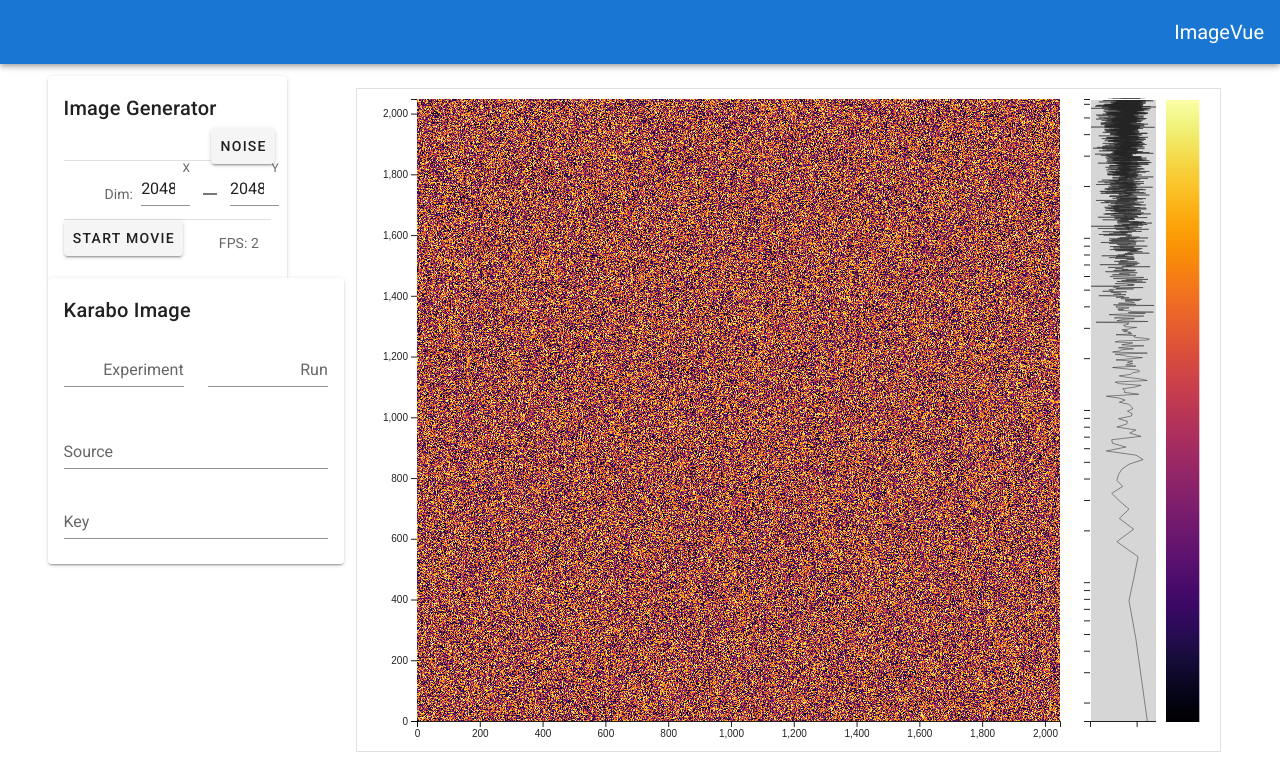
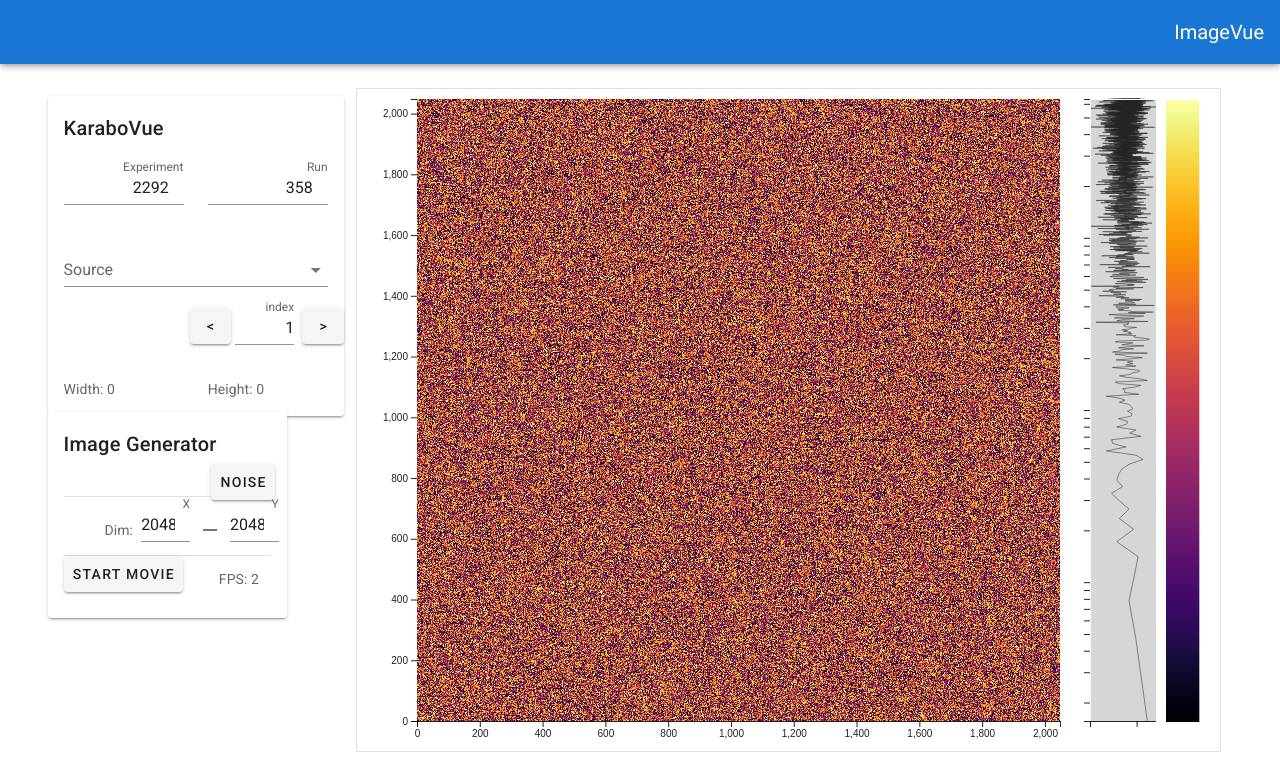
Before and after one commit to CPrescher/ImageVue, a Vue app: page / in a window 1280 px wide. Shown: the top 776 px of the page. Built offline with nearby package versions, Linux system fonts and the light colour scheme; no server answers.

Commit message:
Adding connection to karabo server and browsing

```diff
--- a/package.json
+++ b/package.json
@@ -13,6 +13,7 @@
     "d3": "^5.16.0",
     "lodash": "^4.17.19",
     "rxjs": "^6.6.2",
+    "socket.io-client": "^2.3.0",
     "three": "^0.119.1",
     "vue": "^2.6.11",
     "vue-router": "^3.2.0",
--- a/src/components/KaraboImageCard.vue
+++ b/src/components/KaraboImageCard.vue
@@ -1,6 +1,6 @@
 <template>
   <v-card>
-    <v-card-title>Karabo Image</v-card-title>
+    <v-card-title>KaraboVue</v-card-title>
     <v-card-text>
       <v-row>
         <v-col>
@@ -9,6 +9,7 @@
             type="number"
             class="mt-0"
             reverse
+            v-model="experiment"
           />
         </v-col>
         <v-col>
@@ -17,24 +18,30 @@
             type="number"
             class="mt-0"
             reverse
-          />
-        </v-col>
-      </v-row>
-      <v-row>
-        <v-col  class="py-0">
-          <v-text-field
-              class="pv-0"
-              label="Source"
-              typo="text"
+            v-model="run"
           />
         </v-col>
       </v-row>
       <v-row>
         <v-col class="py-0">
-          <v-text-field
-              label="Key"
-              typo="text"
+          <v-select
+            class="pv-0"
+            label="Source"
+            :items="sources"
+            v-model="selectedSource"
           />
+        </v-col>
+      </v-row>
+      <v-row>
+        <v-spacer />
+        <stepper v-model="imageIndex"></stepper>
+      </v-row>
+      <v-row>
+        <v-col>
+          <label>Width: {{ width }}</label>
+        </v-col>
+        <v-col>
+          <label>Height: {{ height }}</label>
         </v-col>
       </v-row>
     </v-card-text>
@@ -42,11 +49,74 @@
 </template>
 
 <script>
+import io from "socket.io-client";
+import { NumpyLoader } from "@/lib/numpy-loader";
+
+import stepper from "@/components/stepper";
+
 export default {
-name: "KaraboImageCard"
+  name: "KaraboImageCard",
+  data: () => {
+    return {
+      experiment: 2292,
+      run: 358,
+
+      sources: [],
+      selectedSource: "",
+      trainIDs: [],
+      imageIndex: 0,
+
+      width: 0,
+      height: 0,
+
+      socket: io("localhost:8745")
+    };
+  },
+  mounted() {
+    this.socket.emit(
+      "open_run",
+      { proposal: this.experiment, run: this.run },
+      this.updateSources
+    );
+  },
+  watch: {
+    selectedSource(source) {
+      this.socket.emit(
+        "read_data",
+        { source: source, key: "data.image.pixels" },
+        this.receiveImage
+      );
+    },
+    imageIndex(index) {
+      this.socket.emit("get_frame", index, this.receiveImage);
     }
+  },
+  methods: {
+    updateSources(sources) {
+      let camSources = [];
+      for (let source of sources) {
+        if (source.includes("CAM")) camSources.push(source);
+      }
+      camSources.sort();
+      this.selectedSource = camSources[0];
+      this.sources = camSources;
+    },
+    receiveImage(data) {
+      let image = NumpyLoader.fromArrayBuffer(data);
+      this.$store.commit("image/updateImage", {
+        data: image.data,
+        width: image.shape[0],
+        height: image.shape[1]
+      });
+      this.width = image.shape[0];
+      this.height = image.shape[1];
+    },
+    readDimension() {}
+  },
+  components: {
+    stepper
+  }
+};
 </script>
 
-<style scoped>
-
-</style>
+<style scoped></style>
--- /dev/null
+++ b/src/components/stepper.vue
@@ -0,0 +1,72 @@
+<template>
+  <div>
+    <v-row class="pa-0 ma-0" style="width: 150px;">
+      <v-col class="pa-0 ma-0" cols="3">
+        <v-btn class="ma-0 step-button" @click="decrement()">&lt;</v-btn>
+      </v-col>
+      <v-col class="pa-0 pr-2 pl-2 ma-0" cols="6">
+        <v-text-field
+          class="pa-0"
+          label="index"
+          :value="index"
+          reverse
+          @change="fieldChanged($event)"
+        />
+      </v-col>
+      <v-col class="pa-0 ma-0" cols="3">
+        <v-btn class="ma-0 step-button" @click="increment()">&gt;</v-btn>
+      </v-col>
+    </v-row>
+  </div>
+</template>
+
+<script>
+export default {
+  name: "stepper",
+  props: {
+    value: {
+      type: Number,
+      default: 0
+    },
+    min: {
+      type: Number,
+      default: 0
+    },
+    max: {
+      type: Number,
+      default: 100
+    }
+  },
+  data: () => {
+    return {
+      index: 1
+    };
+  },
+  methods: {
+    increment() {
+      if (this.index < this.max) this.index++;
+      this.notify();
+    },
+    decrement() {
+      if (this.index > this.min) this.index--;
+      this.notify();
+    },
+    fieldChanged(value) {
+      value = parseInt(value);
+      if (value < this.min) this.index = this.min;
+      else if (value > this.max) this.index = this.max;
+      else this.index = value;
+      this.notify();
+    },
+    notify() {
+      this.$emit("input", this.index);
+    }
+  }
+};
+</script>
+
+<style scoped>
+>>> .step-button {
+  min-width: 32px !important;
+}
+</style>
--- /dev/null
+++ b/src/lib/numpy-loader.js
@@ -0,0 +1,64 @@
+export class NumpyLoader {
+  static asciiDecode(buf) {
+    return String.fromCharCode.apply(null, new Uint8Array(buf));
+  }
+
+  static readUint16LE(buffer) {
+    const view = new DataView(buffer);
+    let val = view.getUint8(0);
+    val |= view.getUint8(1) << 8;
+    return val;
+  }
+
+  static fromArrayBuffer(buf) {
+    // Check the magic number
+    const magic = this.asciiDecode(buf.slice(0, 6));
+    if (magic.slice(1, 6) != "NUMPY") {
+      throw new Error("unknown file type");
+    }
+
+    // const version = new Uint8Array(buf.slice(6, 8));
+    let headerLength = NumpyLoader.readUint16LE(buf.slice(8, 10));
+    let headerStr = this.asciiDecode(buf.slice(10, 10 + headerLength));
+    let offsetBytes = 10 + headerLength;
+    //rest = buf.slice(10+headerLength);  XXX -- This makes a copy!!! https://www.khronos.org/registry/typedarray/specs/latest/#5
+
+    // Hacky conversion of dict literal string to JS Object
+    let info;
+    eval(
+      "info = " +
+        headerStr
+          .toLowerCase()
+          .replace("(", "[")
+          .replace("),", "]")
+    );
+
+    // Interpret the bytes according to the specified dtype
+    let data;
+    if (info.descr === "|u1") {
+      data = new Uint8Array(buf, offsetBytes);
+    } else if (info.descr === "|i1") {
+      data = new Int8Array(buf, offsetBytes);
+    } else if (info.descr === "<u2") {
+      data = new Uint16Array(buf, offsetBytes);
+    } else if (info.descr === "<i2") {
+      data = new Int16Array(buf, offsetBytes);
+    } else if (info.descr === "<u4") {
+      data = new Uint32Array(buf, offsetBytes);
+    } else if (info.descr === "<i4") {
+      data = new Int32Array(buf, offsetBytes);
+    } else if (info.descr === "<f4") {
+      data = new Float32Array(buf, offsetBytes);
+    } else if (info.descr === "<f8") {
+      data = new Float64Array(buf, offsetBytes);
+    } else {
+      throw new Error("unknown numeric dtype");
+    }
+
+    return {
+      shape: info.shape,
+      fortran_order: info.fortran_order,
+      data: data
+    };
+  }
+}
--- a/src/views/Home.vue
+++ b/src/views/Home.vue
@@ -1,14 +1,14 @@
 <template>
   <v-row class="home-row">
     <v-col cols="3">
-      <v-row>
+      <v-row class="mt-2">
+        <KaraboImageCard />
+      </v-row>
+      <v-row class="mt-2">
         <GeneratorCard></GeneratorCard>
       </v-row>
-      <v-row class="mt-2">
-        <KaraboImageCard/>
-      </v-row>
     </v-col>
-    <v-col  cols="9">
+    <v-col cols="9">
       <image-plot />
     </v-col>
   </v-row>
@@ -17,7 +17,7 @@
 <script>
 import ImagePlot from "@/components/ImagePlot";
 import GeneratorCard from "@/components/GeneratorCard";
-import KaraboImageCard from '@/components/KaraboImageCard';
+import KaraboImageCard from "@/components/KaraboImageCard";
 
 export default {
   name: "Home",
```
Also changed, not shown: 1 other file (tests, documents, lock files or other folders). Lines whose indentation alone changed are shown as unchanged.
